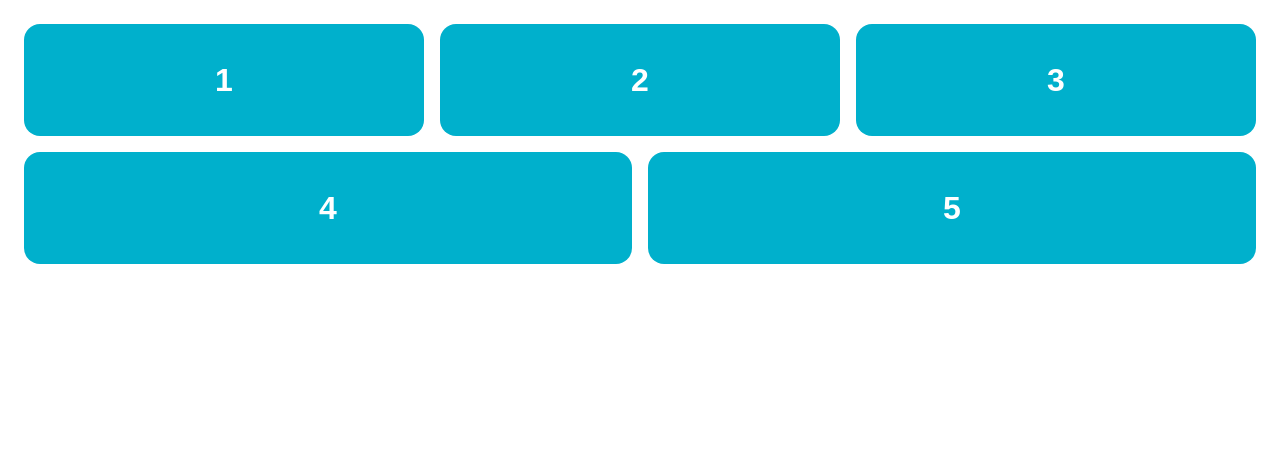
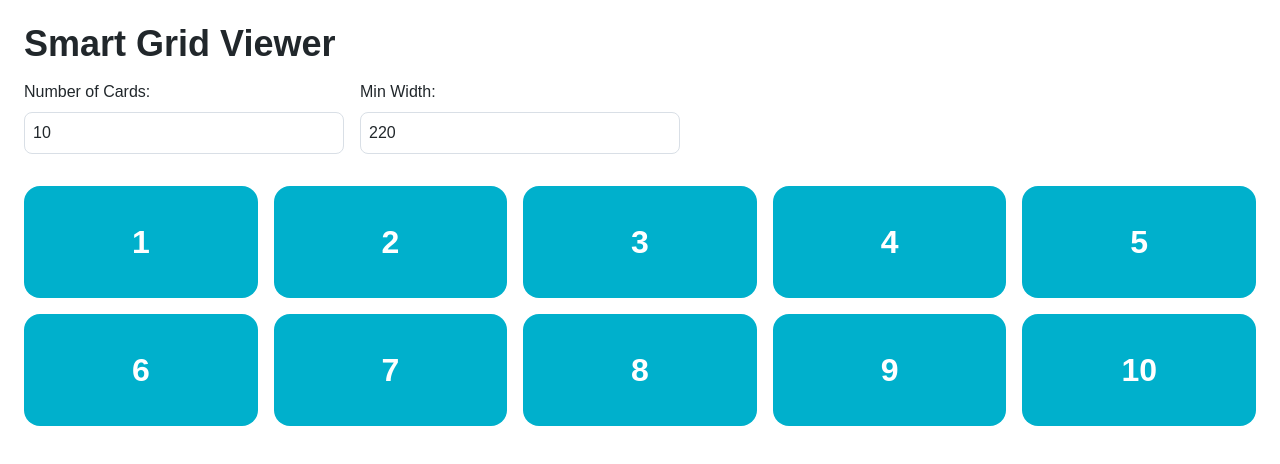
Before and after one commit to MaxKulakov/smart-grid, a Next.js app: page / in a window 1280 px wide. Shown: the top 464 px of the page. Built offline with nearby package versions, Linux system fonts and the light colour scheme.

Commit message:
Add inputs to set number of cards and min width

```diff
--- a/app/components/smart-grid.tsx
+++ b/app/components/smart-grid.tsx
@@ -1,5 +1,6 @@
 interface CardsProps {
     cards: number[];
+    width: number;
 }
 
 export const SmartGrid = (props : CardsProps) => {
@@ -21,6 +22,7 @@ export const SmartGrid = (props : CardsProps) => {
             borderRadius: '16px',
             padding: '32px',
             textAlign: 'center' as const,
+            flex: `${props.width}px`,
         },
         cardNumber: {
             fontSize: '32px',
--- a/app/page.tsx
+++ b/app/page.tsx
@@ -1,29 +1,107 @@
 "use client";
 
-import { useState } from 'react';
+import { useState, useMemo, useEffect, CSSProperties } from 'react';
 import { SmartGrid } from './components/smart-grid';
 
+export default function Home() {
+    const [numberOfCards, setNumberOfCards] = useState<number>(10);
+    const [minWidthCards, setMinWidthCards] = useState<number>(220);
 
-export default function Home() {
 
-    const card_count = 5;
-    const [cards] = useState(Array.from({length: card_count}, (_, i) => i + 1));
+    const handleNumberInputChange = (e: React.ChangeEvent<HTMLInputElement>) => {
+        const value = e.target.value;
+        const numValue = value === '' ? 0 : parseInt(value, 10);
+        setNumberOfCards(numValue);
+    };
 
-    const styles = {
+    const handleWidthInputChange = (e: React.ChangeEvent<HTMLInputElement>) => {
+        const value = e.target.value;
+        const numValue = value === '' ? 0 : parseInt(value, 10);
+        setMinWidthCards(numValue);
+    };
+
+
+    const cards = useMemo(() => {
+        const newCards = Array.from({length: numberOfCards}, (_, i) => i + 1);
+        return newCards;
+    }, [numberOfCards]);
+
+    const width = useMemo(() => {
+        const newWidth = minWidthCards;
+        return newWidth;
+    }, [minWidthCards]);
+
+
+    const styles: { [key: string]: CSSProperties } = {
         container: {
             display: 'grid',
             maxWidth: '1600px',
             margin: '0 auto',
             padding: '24px',
             gap: '16px',
+            color: '#21272B',
+        },
+        input: {
+            padding: '8px',
+            borderRadius: '8px',
+            border: '1px solid #D9DFE6',
+        },
+        inputLabel: {
+            display: 'flex',
+            marginBottom: '8px',
+        },
+        inputWithLabel: {
+            display: 'flex',
+            flexDirection: 'column',
+            flex: '1 0 0',
+            minWidth: '220px',
+            maxWidth: '320px',
+        },
+        form: {
+            display: 'flex',
+            gap: '16px',
+            marginBottom: '16px',
+            flexWrap: 'wrap',
+            width: '100%',
         },
     };
 
 
     return (
         <div style={styles.container}>
+            <h1 className='text-4xl font-semibold'>Smart Grid Viewer</h1>
+
+            <div style={styles.form}>
+                <div style={styles.inputWithLabel}>
+                    <label htmlFor="numberInput" style={styles.inputLabel}>
+                        Number of Cards:
+                    </label>
+                    <input
+                        style={styles.input}
+                        id="numberInput"
+                        type="number"
+                        value={numberOfCards}
+                        onChange={handleNumberInputChange}
+                    />
+                </div>
+
+                <div style={styles.inputWithLabel}>
+                    <label htmlFor="widthInput" style={styles.inputLabel}>
+                        Min Width:
+                    </label>
+                    <input
+                        style={styles.input}
+                        id="widthInput"
+                        type="number"
+                        value={minWidthCards}
+                        onChange={handleWidthInputChange}
+                    />
+                </div>
+            </div>
+
             <SmartGrid
                 cards={cards}
+                width={width}
             />
         </div>
     );
```
